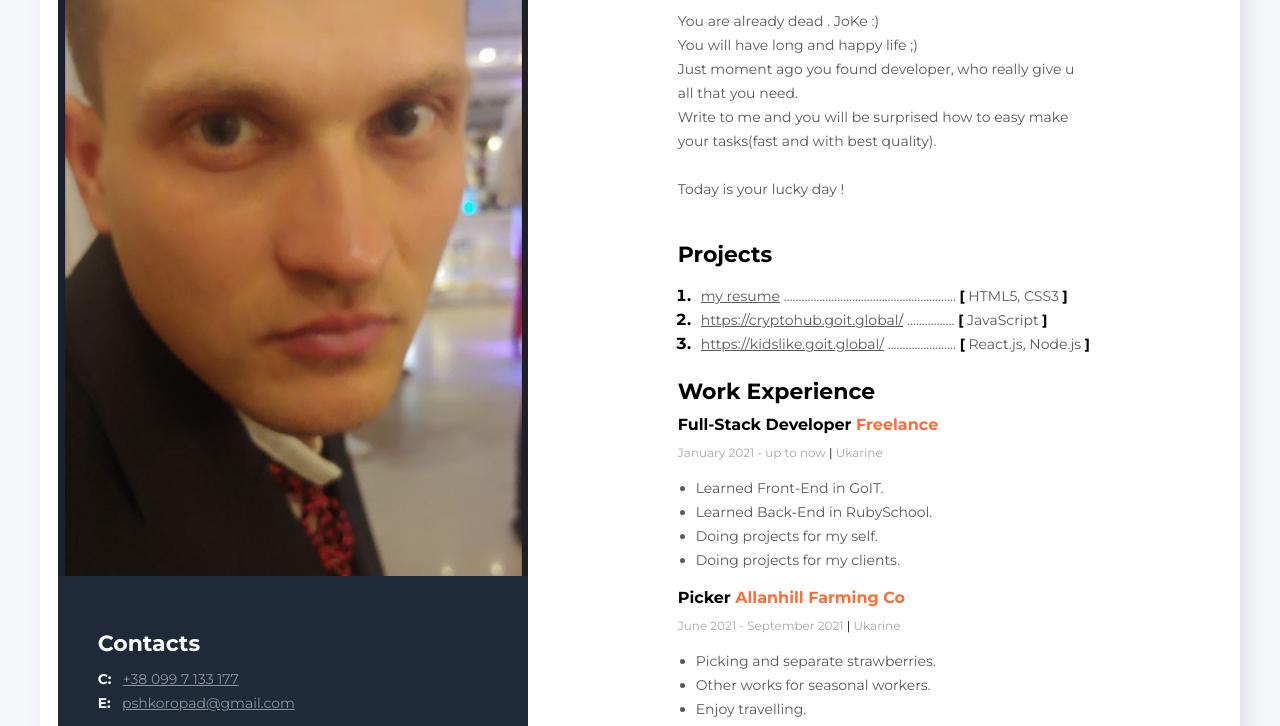
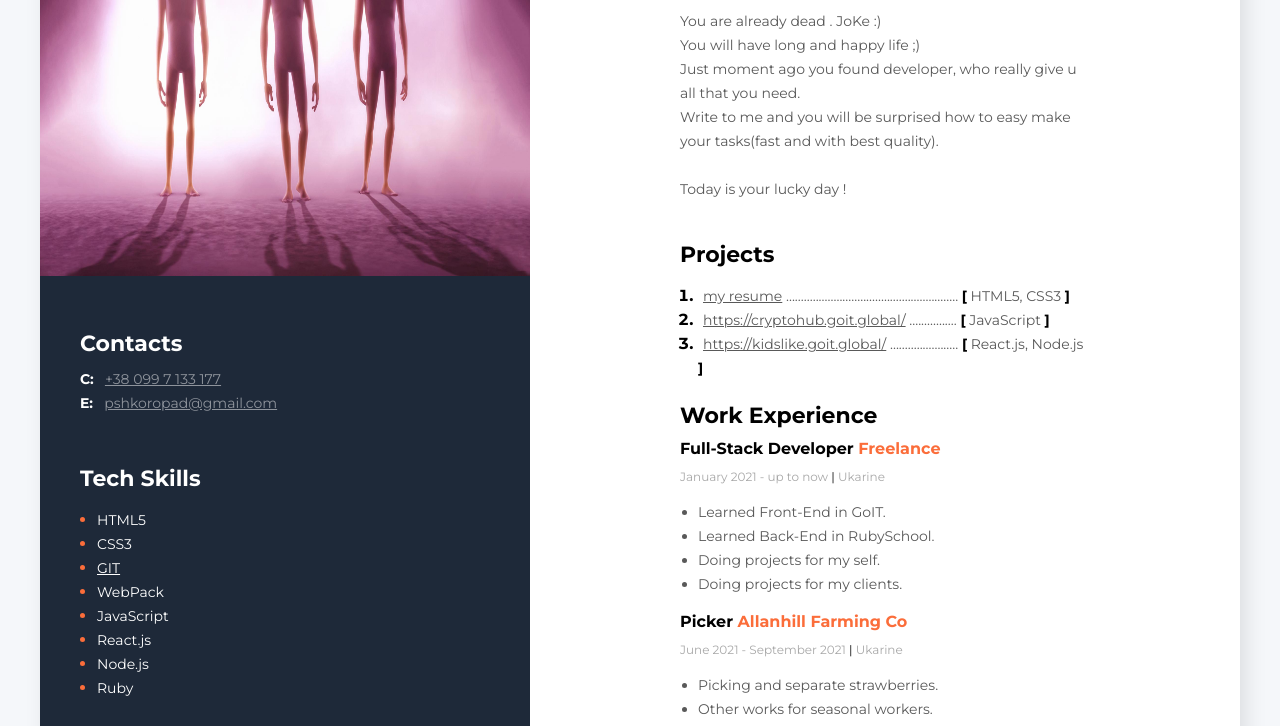
Before and after one commit to 4Pavlo2/myresume, a plain HTML site: page index.html in a window 1280 px wide. Shown: the part 248-974 px from the top of the page. Drawn offline with Linux system fonts and the light colour scheme.

Commit message:
newphoto

```diff
--- a/css/style.css
+++ b/css/style.css
@@ -178,17 +178,19 @@ body {
 
 .sidebar-section {
 background-color: #1E2939;
-width: 470px;
+width: 490px;
 padding: 30px 0;
 }
 
+
 .my-photo {
   /* position: absolute; */
-  width: 470px;
-  height: 754px;
+  width: 490px;
+  height: 454px;
   left: 40px;
   top: 80px;
 }
+
 
 .contacts-section {
   margin: 50px 0 0 40px;
--- a/index.html
+++ b/index.html
@@ -5,7 +5,7 @@
   <meta http-equiv="X-UA-Compatible" content="IE=edge">
   <meta name="viewport" content="width=device-width, initial-scale=1.0">
   <title>CV</title>
-  <link rel="shortcut icon" type="image/x-icon" href="favicon.ico" />
+  <link rel="shortcut icon" type="image/x-icon" href="img/favicon.ico" />
   <link rel="preconnect" href="https://fonts.googleapis.com">
   <link rel="preconnect" href="https://fonts.gstatic.com" crossorigin>
   <link href="https://fonts.googleapis.com/css2?family=Montserrat:wght@400;700&display=swap" rel="stylesheet">
@@ -127,7 +127,7 @@
 
     <!-- sidebar section -->
     <aside class="sidebar-section">
-      <img class="my-photo" src="img/photo5377655876636227535.jpg" alt="my photo">
+      <img class="my-photo" src="img/Three-Aliens.jpg" alt="my photo">
 
       <!-- contacts section -->
       <div class="contacts-section">
```
Also changed, not shown: img/favicon.ico (renamed from favicon.ico).
